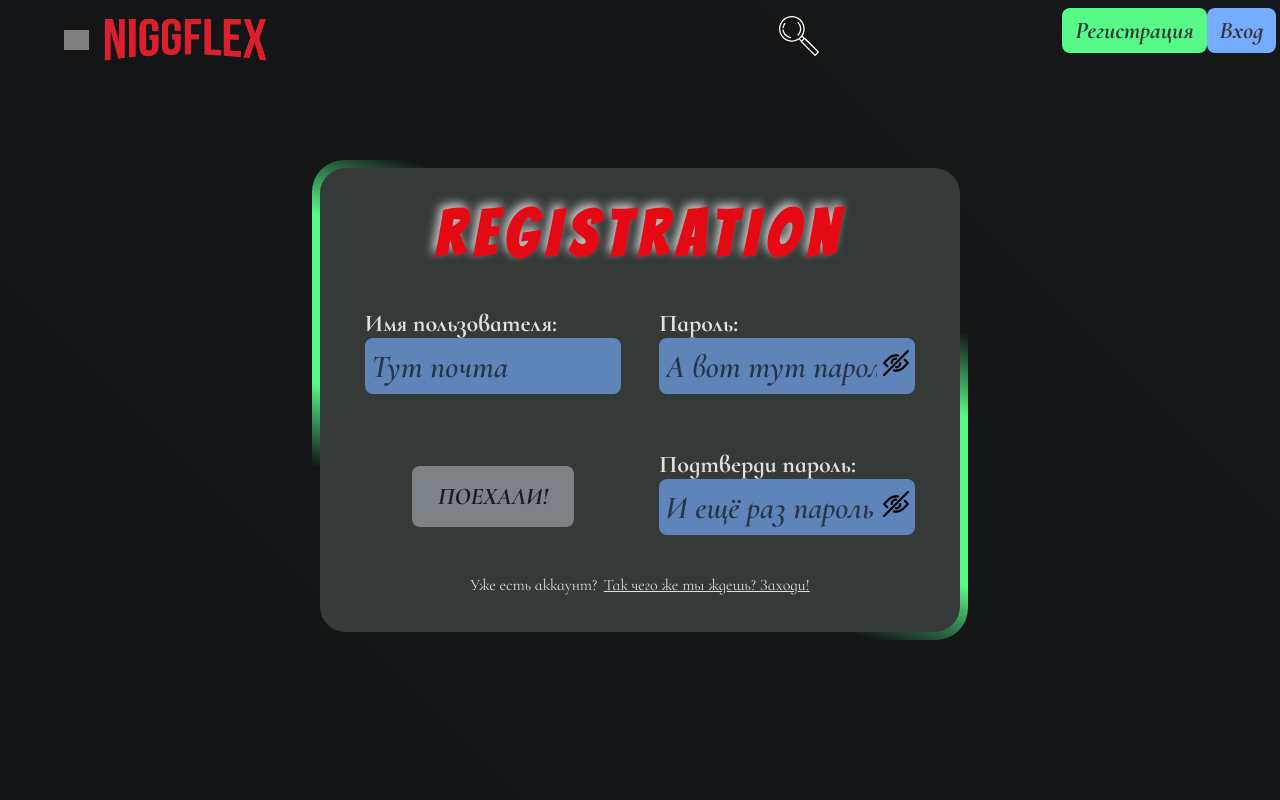
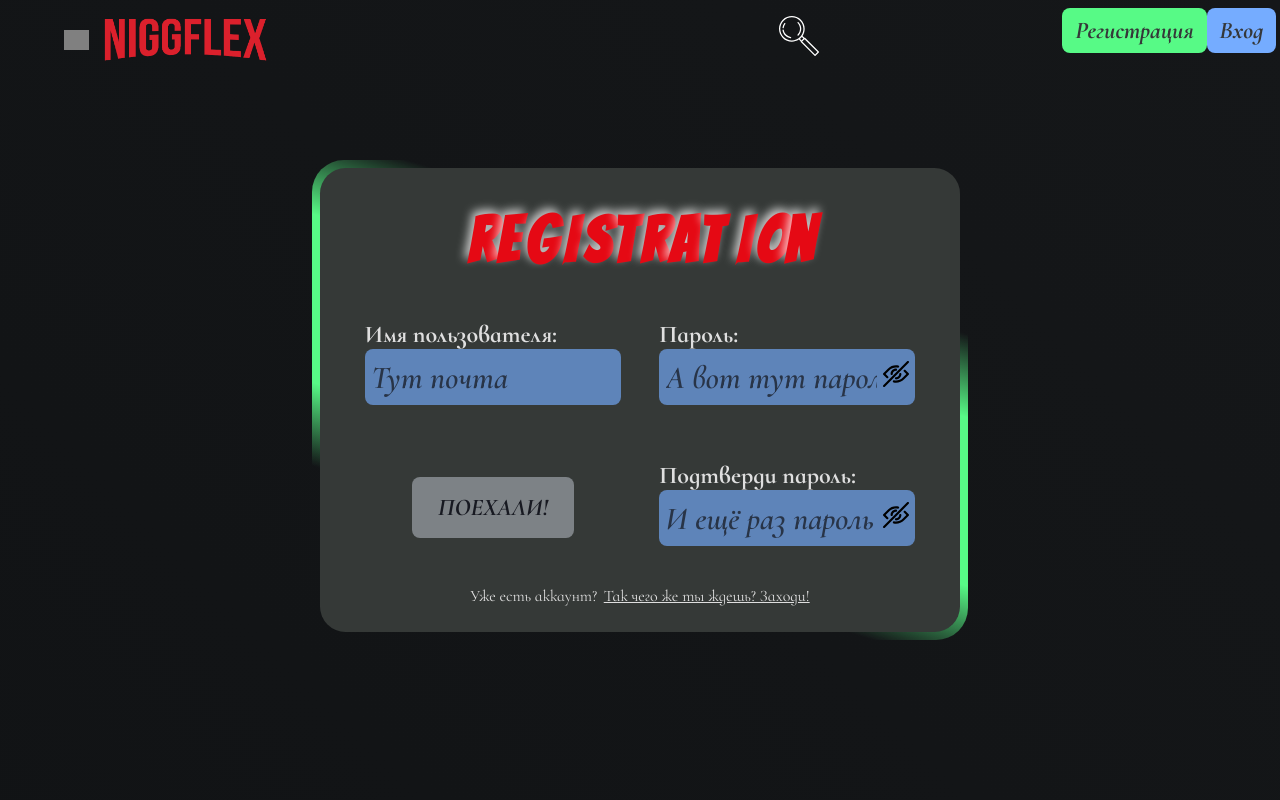
Before and after one commit to ValeryGusso/Niggflex, a React (Create React App) app: page /registration in a window 1280 px wide. Shown: the top 800 px of the page. Built offline with nearby package versions, Linux system fonts and the light colour scheme; grey boxes are pictures that could not be loaded; a web font is replaced by a local one.

Commit message:
login/reg interactive

```diff
--- /dev/null
+++ b/src/Components/DancingText/DancingText.module.css
@@ -0,0 +1,66 @@
+.container {
+	width: 100%;
+	height: 20vmin;
+	display: flex;
+	align-items: center;
+	justify-content: center;
+	overflow: visible;
+}
+
+.container > div {
+	position: relative;
+	min-width: 2.25vmax;
+	display: flex;
+	align-items: center;
+	justify-content: center;
+	text-align: center;
+}
+
+.wrapper {
+	position: absolute;
+	top: var(--y);
+	left: var(--x);
+	height: 100%;
+	display: flex;
+	align-items: center;
+	justify-content: center;
+	text-align: center;
+	z-index: 1000;
+	/* border: 1px solid white; */
+}
+
+.letter {
+	font-family: 'Bangers';
+	font-size: 8vmin;
+	font-weight: bold;
+	text-align: center;
+	color: #e50914;
+	text-shadow: -0.25vmax -0.5vmin 10px rgba(255, 255, 255, 0.75);
+	cursor: default;
+}
+
+.active {
+	animation: move 5s linear 0s 1 normal forwards;
+}
+
+@keyframes move {
+	0% {
+		top: 0px;
+		left: 0px;
+	}
+
+	15% {
+		top: var(--y);
+		left: var(--x);
+	}
+
+	50% {
+		top: calc(var(--y) / 2);
+		left: calc(var(--x) / 2);
+	}
+
+	100% {
+		top: 0px;
+		left: var(--def);
+	}
+}
--- /dev/null
+++ b/src/Components/DancingText/DancingText.tsx
@@ -0,0 +1,21 @@
+import { CSSProperties, FC, HTMLAttributes } from 'react'
+import cls from './DancingText.module.css'
+import Letter from './Letter'
+
+interface DancingTextProps {
+	text: string
+}
+
+const DancingText: FC<DancingTextProps> = ({ text }) => {
+	return (
+		<div className={cls.container}>
+			{text.split('').map((letter, i) => (
+				<div>
+					<Letter letter={letter} key={i} />
+				</div>
+			))}
+		</div>
+	)
+}
+
+export default DancingText
--- /dev/null
+++ b/src/Components/DancingText/Letter.tsx
@@ -0,0 +1,57 @@
+import classNames from 'classnames'
+import { CSSProperties, FC, useState, useRef } from 'react'
+import cls from './DancingText.module.css'
+
+interface LetterProps {
+	letter: string
+}
+
+interface Coords {
+	x: number
+	y: number
+}
+
+const Letter: FC<LetterProps> = ({ letter }) => {
+	const [coordrs, setCoords] = useState<Coords>({ x: 0, y: 0 })
+	const [active, setActive] = useState(false)
+	const timer = useRef<ReturnType<typeof setTimeout> | null>(null)
+
+	function kick(): void {
+		let x = Math.floor(Math.random() * 50) * (Math.random() > 0.5 ? 1 : -1)
+		const y = Math.floor(Math.random() * 200)
+
+		setCoords({ x, y })
+	}
+
+	function mouseOver() {
+		if (timer.current) {
+			return
+		} else {
+			kick()
+			setActive(true)
+			timer.current = setTimeout(() => {
+				setActive(false)
+				setCoords({ x: 0, y: 0 })
+				timer.current = null
+			}, 5500)
+		}
+	}
+
+	return (
+		<div
+			className={classNames(cls.wrapper, active ? cls.active : '')}
+			onMouseOver={mouseOver}
+			style={
+				{
+					'--x': `${letter === 'I' ? coordrs.x + 10 : coordrs.x}px`,
+					'--y': `${coordrs.y}px`,
+					'--def': `${letter === 'I' ? '10px' : '0px'}`,
+				} as CSSProperties
+			}
+		>
+			<h1 className={classNames(cls.letter)}>{letter}</h1>
+		</div>
+	)
+}
+
+export default Letter
--- a/src/Pages/Login/Login.module.css
+++ b/src/Pages/Login/Login.module.css
@@ -34,14 +34,11 @@
 	user-select: none;
 }
 
-.content h1 {
-	font-family: 'Bangers', cursive;
-	font-size: 8vmin;
-	font-weight: bold;
-	letter-spacing: 0.75vmax;
-	color: #e50914;
-	text-shadow: -0.25vmax -0.5vmin 10px rgba(255, 255, 255, 0.75);
-	cursor: default;
+.title {
+	height: 10vmin;
+	display: flex;
+	align-items: center;
+	justify-content: center;
 }
 
 .footer {
--- a/src/Pages/Login/Login.tsx
+++ b/src/Pages/Login/Login.tsx
@@ -3,6 +3,7 @@ import { useDispatch } from 'react-redux'
 import { Link, useNavigate } from 'react-router-dom'
 import { ActivateResponse } from '../../axios/types'
 import axiosUserAPI from '../../axios/userAPI'
+import DancingText from '../../Components/DancingText/DancingText'
 import Input from '../../Components/Input/Input'
 import { setUser } from '../../Redux/Slices/auth'
 import { ErrorState } from '../Registration/Registration'
@@ -45,7 +46,9 @@ const Login: FC = () => {
 		<div className={cls.container}>
 			<div>
 				<div className={cls.content}>
-					<h1>LOGIN</h1>
+					<div className={cls.title}>
+						<DancingText text="LOGIN" />
+					</div>
 					<div className={cls.block}>
 						<h2>Имя пользователя:</h2>
 						<Input
--- a/src/Pages/Registration/Registration.module.css
+++ b/src/Pages/Registration/Registration.module.css
@@ -51,14 +51,13 @@
 	user-select: none;
 }
 
-.content h1 {
-	font-family: 'Bangers', cursive;
-	font-size: 8vmin;
-	font-weight: bold;
-	letter-spacing: 0.75vmax;
-	color: #e50914;
-	text-shadow: -0.25vmax -0.5vmin 10px rgba(255, 255, 255, 0.75);
-	cursor: default;
+.title {
+	width: 100%;
+	height: 10vmin;
+	display: flex;
+	justify-content: center;
+	align-items: center;
+	/* background: darkgray */
 }
 
 .footer {
--- a/src/Pages/Registration/Registration.tsx
+++ b/src/Pages/Registration/Registration.tsx
@@ -7,6 +7,7 @@ import Loader from '../../Components/Loader/Loader'
 import { useDispatch } from 'react-redux'
 import { setUser } from '../../Redux/Slices/auth'
 import { ActivateResponse, RegistrationResponse } from '../../axios/types'
+import DancingText from '../../Components/DancingText/DancingText'
 
 export interface ErrorState {
 	error: boolean
@@ -52,7 +53,6 @@ const Registration: FC = () => {
 			const res = await axiosUserAPI
 				.post<RegistrationResponse>('/registration', request)
 				.catch(err => {
-					console.log(err)
 					if (err.response.status === 400 && err.response.data[0]) {
 						err.response.data.forEach((err: ErrorItem) => {
 							if (err.param === 'password') {
@@ -65,7 +65,6 @@ const Registration: FC = () => {
 					}
 				})
 				.finally(() => setLoading(false))
-			console.log(res)
 
 			if (res && res.status === 200 && res.data.sended) {
 				id.current = res.data.id
@@ -87,8 +86,6 @@ const Registration: FC = () => {
 		})
 
 		if (res) {
-			console.log(res.status)
-			console.log(JSON.stringify(res.data))
 			dispatch(setUser(res.data.user))
 			localStorage.setItem('access', res.data.access)
 			if (res.data.user.isActivated) {
@@ -136,7 +133,9 @@ const Registration: FC = () => {
 						</div>
 					) : (
 						<>
-							<h1>REGISTRATION</h1>
+							<div className={cls.title}>
+								<DancingText text="REGISTRATION" />
+							</div>
 							<div className={cls.wrapper}>
 								<div>
 									<div className={cls.block}>
```
